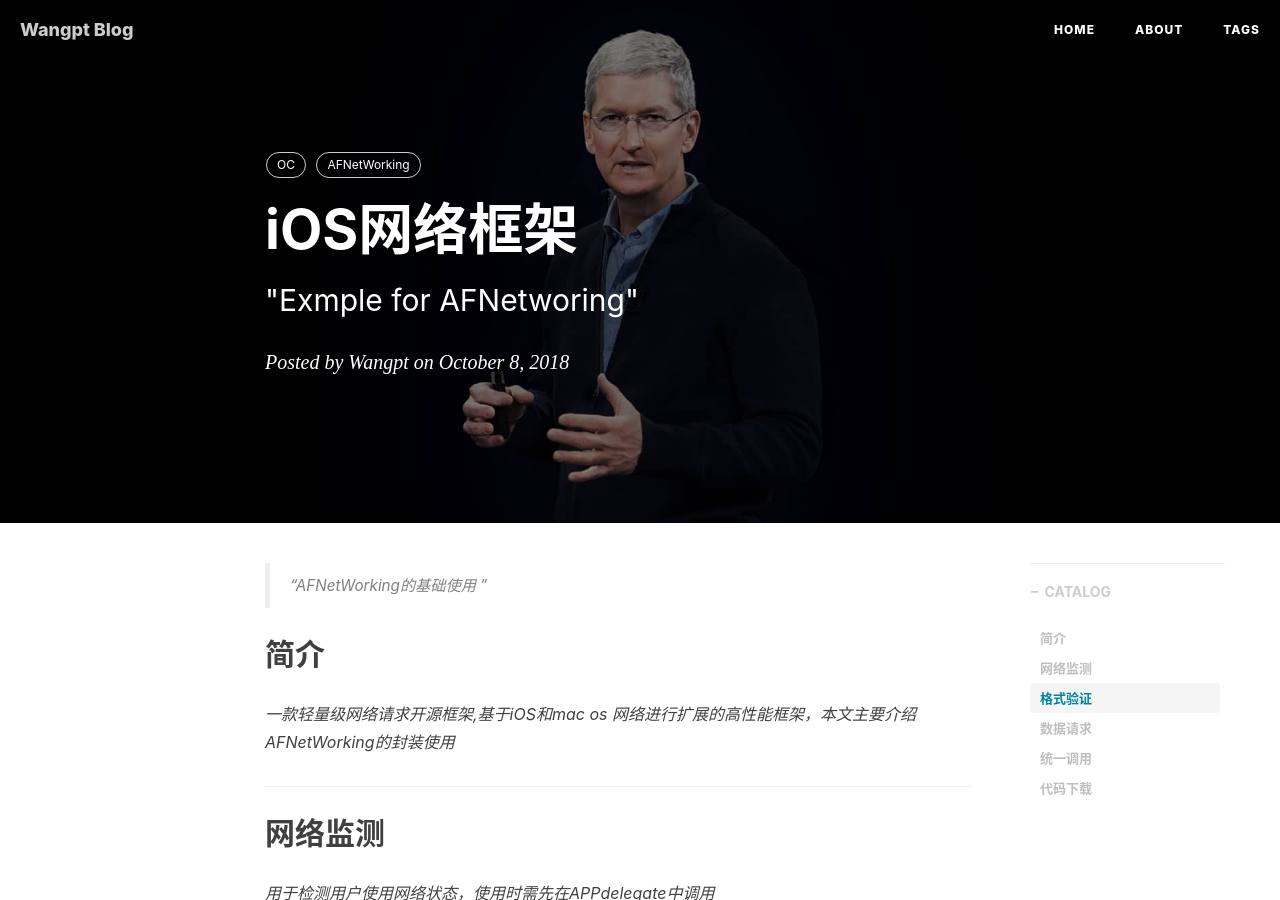
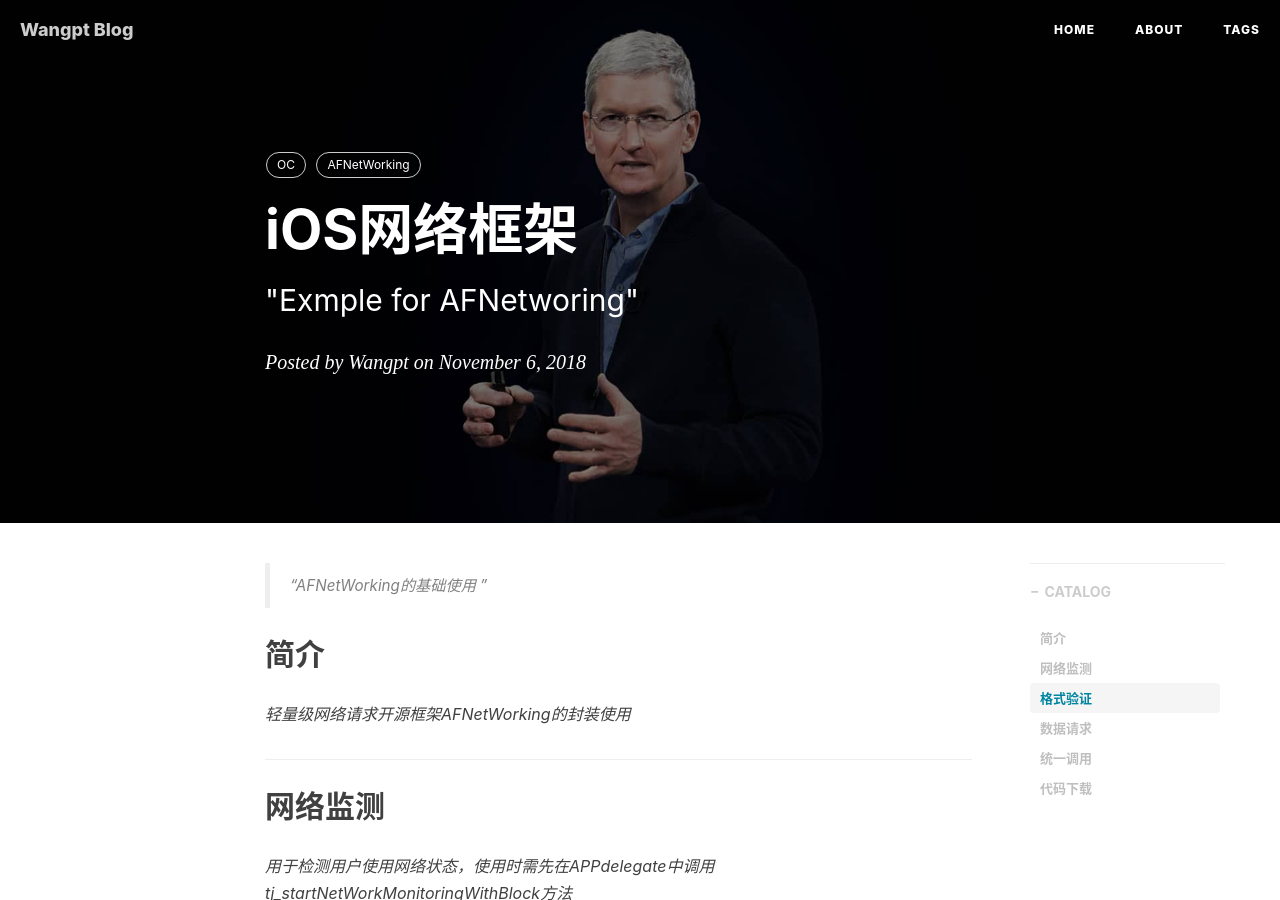
Before and after one commit to wangpt/wangpt.github.io, a Jekyll site: the page built from _posts/2018-11-06-http-blog.markdown, in a window 1280 px wide and 900 px high. Built offline with Jekyll 4.4.1, drawn with Linux system fonts in a browser that asks for light colours; nearby versions of some CDN libraries; comment, search, counter and statistics services are not loaded.

Commit message:
updata blog
更正博客中地址错误问题

````diff
--- a/_posts/2018-09-10-chart-blog.markdown
+++ b/_posts/2018-09-10-chart-blog.markdown
@@ -523,4 +523,4 @@
 ```
 ## 代码下载
 
-[TJCache](https://github.com/wangpt/TJCache)
+[TJCharts](https://github.com/wangpt/TJCharts)
--- a/_posts/2018-11-06-http-blog.markdown
+++ b/_posts/2018-11-06-http-blog.markdown
@@ -16,7 +16,7 @@
 
 
 ## 简介
-*一款轻量级网络请求开源框架,基于iOS和mac os 网络进行扩展的高性能框架，本文主要介绍AFNetWorking的封装使用*
+*轻量级网络请求开源框架AFNetWorking的封装使用*
 
 
 ---
````
Also changed, not shown: other parts of _posts/2018-11-06-http-blog.markdown (+1 -1 lines).
